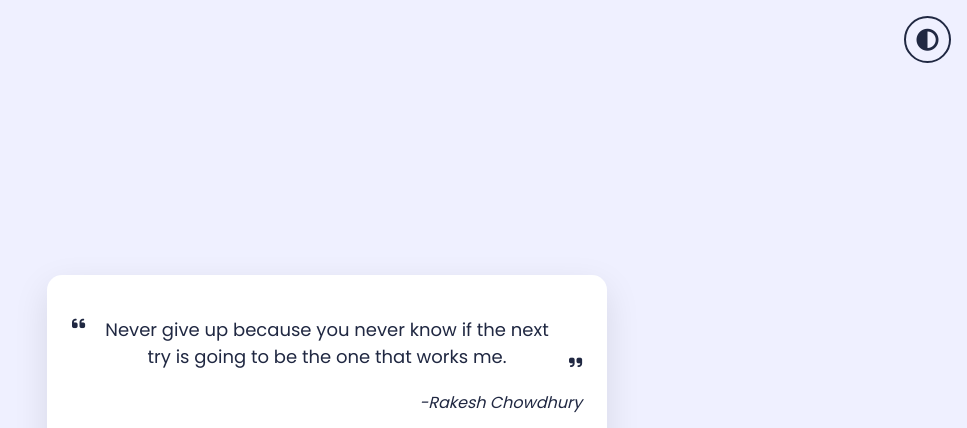
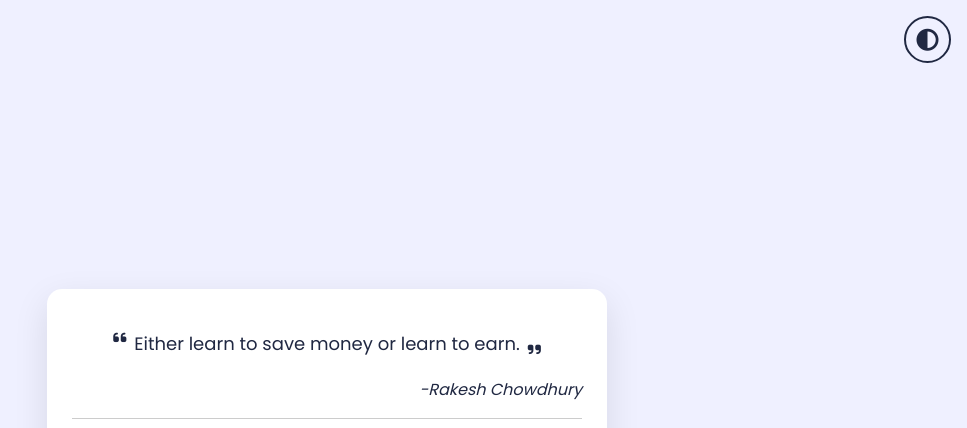
Before and after one commit to rakeshid03/Random_Quote_Generator, a plain HTML site: page index.html in a window 1280 px wide. Shown: the top 428 px of the page, without its empty margins (313-1280 px from the left). Drawn offline with Linux system fonts and the light colour scheme.

Commit message:
Add new Quote

```diff
--- a/index.html
+++ b/index.html
@@ -20,7 +20,7 @@
   <div class="main-content">
     <div class="quote-area">
       <i class="fas fa-quote-left"></i>
-          <p id="quote">Never give up because you never know if the next try is going to be the one that works  me.</p>
+          <p id="quote">Either learn to save money or learn to earn.</p>
       <i class="fas fa-quote-right"></i>
     </div>
     <div class="author">
```
